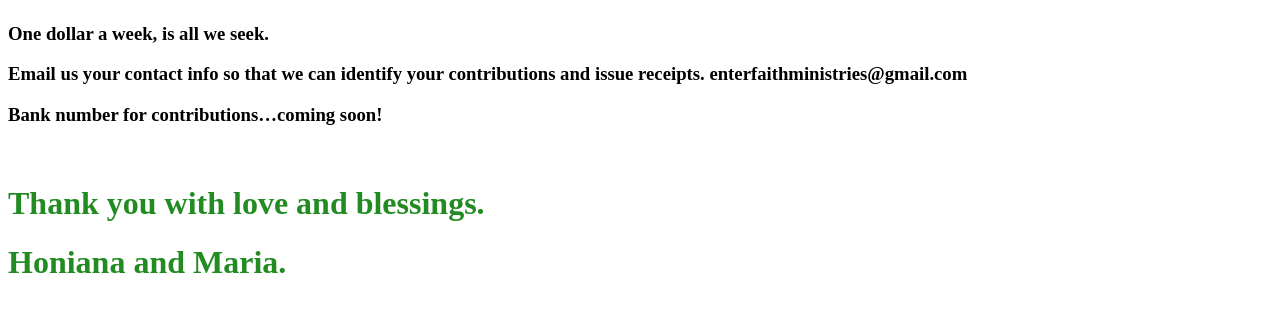
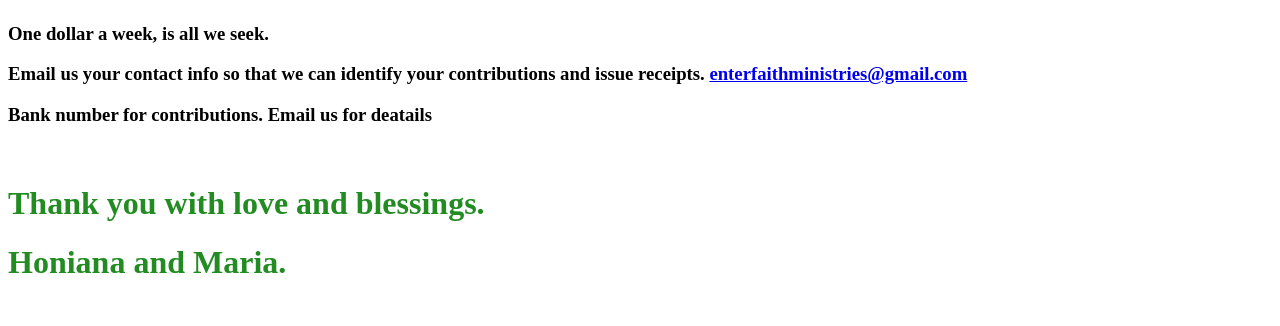
Before and after one commit to Gary-Winton/Enter-Faith-Ministries, a plain HTML site: page sponser.html in a window 1280 px wide. Shown: the part 316-642 px from the top of the page. Drawn offline with Linux system fonts and the light colour scheme.

Commit message:
hyperlink

```diff
--- a/maria.css
+++ b/maria.css
@@ -1,4 +1,4 @@
-}.logo{
+.logo{
     margin-right: auto;
     /* border: .5px solid purple; */
     width: 17.6%;
--- a/sponser.html
+++ b/sponser.html
@@ -25,9 +25,9 @@
     <div class="normal">
       <h3>One dollar a week, is all we seek.
       </h3>
-      <h3>Email us your contact info so that we can identify your contributions and issue receipts. enterfaithministries@gmail.com
+      <h3>Email us your contact info so that we can identify your contributions and issue receipts. <a href="mailto:enterfaithministries@gmail.com">enterfaithministries@gmail.com</a>
       </h3>
-      <h3>Bank number for contributions…coming soon!
+      <h3>Bank number for contributions. Email us for deatails
       </h3>
     </div>
 
```
